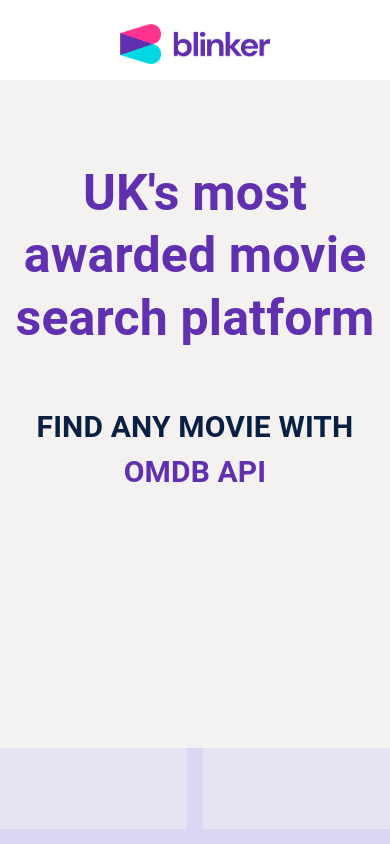
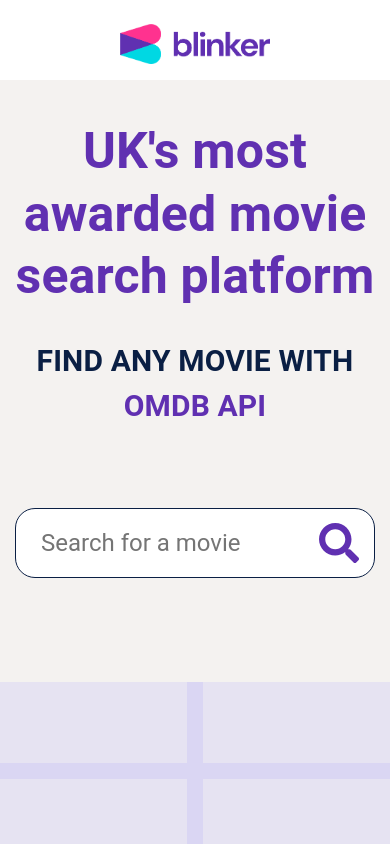
Before and after one commit to arthurogunfiye/week-six-final-project, a React (Create React App) app: page / in a window 390 px wide. Shown: the top 844 px of the page. Built offline with nearby package versions, Linux system fonts and the light colour scheme.

Commit message:
use border-box for the whole app

```diff
--- a/src/components/Navbar.jsx
+++ b/src/components/Navbar.jsx
@@ -19,7 +19,7 @@
                 Home
               </Link>
               <Link
-                to="/movies"
+                to="/movies/avengers"
                 className="nav__link--homePage link__hover-effect"
               >
                 Find a movie
--- a/src/pages/Home.jsx
+++ b/src/pages/Home.jsx
@@ -58,6 +58,16 @@
                     }
                     placeholder="Search for a movie"
                   />
+                  <input
+                    type="text"
+                    name=""
+                    id="search__bar2"
+                    onChange={e => setSearchKeyword(e.target.value)}
+                    onKeyDown={event =>
+                      event.key === "Enter" && handleSearch(searchKeyword)
+                    }
+                    placeholder="Search for a movie"
+                  />
                   <button
                     data-v-2a11e7ca
                     className="not-loading"
@@ -112,6 +122,24 @@
                       </svg>
                     )}
                   </button>
+                  <svg
+                    data-v-2a11e7ca=""
+                    aria-hidden="true"
+                    focusable="false"
+                    data-prefix="fas"
+                    data-icon="search"
+                    role="img"
+                    xmlns="http://www.w3.org/2000/svg"
+                    viewBox="0 0 512 512"
+                    className="svg-inline--fa fa-search fa-w-16 second-search-icon"
+                  >
+                    <path
+                      data-v-2a11e7ca=""
+                      fill="currentColor"
+                      d="M505 442.7L405.3 343c-4.5-4.5-10.6-7-17-7H372c27.6-35.3 44-79.7 44-128C416 93.1 322.9 0 208 0S0 93.1 0 208s93.1 208 208 208c48.3 0 92.7-16.4 128-44v16.3c0 6.4 2.5 12.5 7 17l99.7 99.7c9.4 9.4 24.6 9.4 33.9 0l28.3-28.3c9.4-9.4 9.4-24.6.1-34zM208 336c-70.7 0-128-57.2-128-128 0-70.7 57.2-128 128-128 70.7 0 128 57.2 128 128 0 70.7-57.2 128-128 128z"
+                      className=""
+                    ></path>
+                  </svg>
                 </div>
               </div>
               <div>
--- a/src/pages/Movies.jsx
+++ b/src/pages/Movies.jsx
@@ -4,8 +4,6 @@
 import axios from "axios";
 import "react-toastify/dist/ReactToastify.css";
 import { Bounce, ToastContainer, toast } from "react-toastify";
-import { ErrorBoundary } from "react-error-boundary";
-import Fallback from "../components/Fallback";
 
 const Movies = () => {
   const { keyword } = useParams();
@@ -154,7 +152,6 @@
                         <img
                           src={movie.Poster}
                           alt={movie.Title}
-                          fill
                           width="300"
                           height="444"
                         />
--- a/src/styles/index.css
+++ b/src/styles/index.css
@@ -1,4 +1,4 @@
-body {
+* {
   margin: 0;
   padding: 0;
   box-sizing: border-box;
@@ -181,7 +181,7 @@
 
 .search__wrapper {
   width: 100%;
-  max-width: 600px;
+  max-width: 500px;
   position: relative;
   border-radius: 50px;
   overflow: hidden;
@@ -448,6 +448,7 @@
   display: flex;
   flex-direction: column;
   align-items: center;
+  justify-content: flex-end;
   width: calc(100% / 3);
   cursor: pointer;
   margin-bottom: 2rem;
@@ -463,21 +464,6 @@
 
 p {
   font-size: 1.625rem;
-}
-
-.backToTop {
-  display: flex;
-  position: fixed;
-  bottom: 50px;
-  right: 50px;
-  width: 50px;
-  height: 50px;
-  background-color: rgb(122, 9, 111, 0.5);
-  align-items: center;
-  justify-content: center;
-  border-radius: 50%;
-  font-weight: 700;
-  color: blue;
 }
 
 /* Movie Details Page */
@@ -662,7 +648,7 @@
     height: 40px;
     right: 1rem;
     color: #6030b1;
-    cursor: pointer;
+    cursor: no-drop;
   }
 
   .nav__link--homePage:nth-of-type(2) {
```
